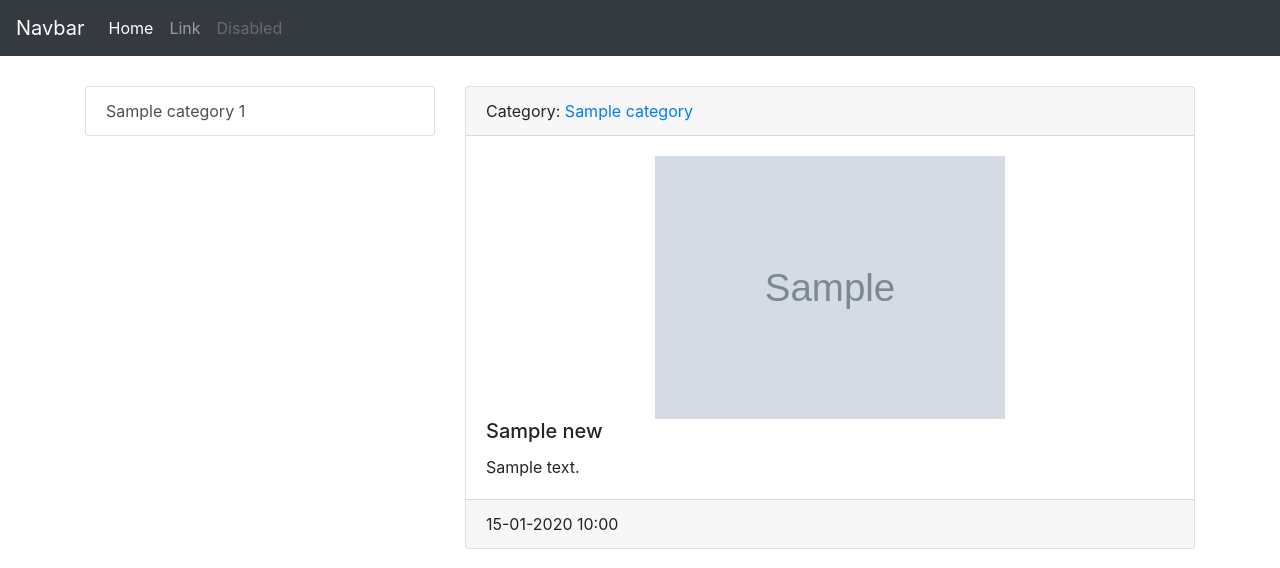
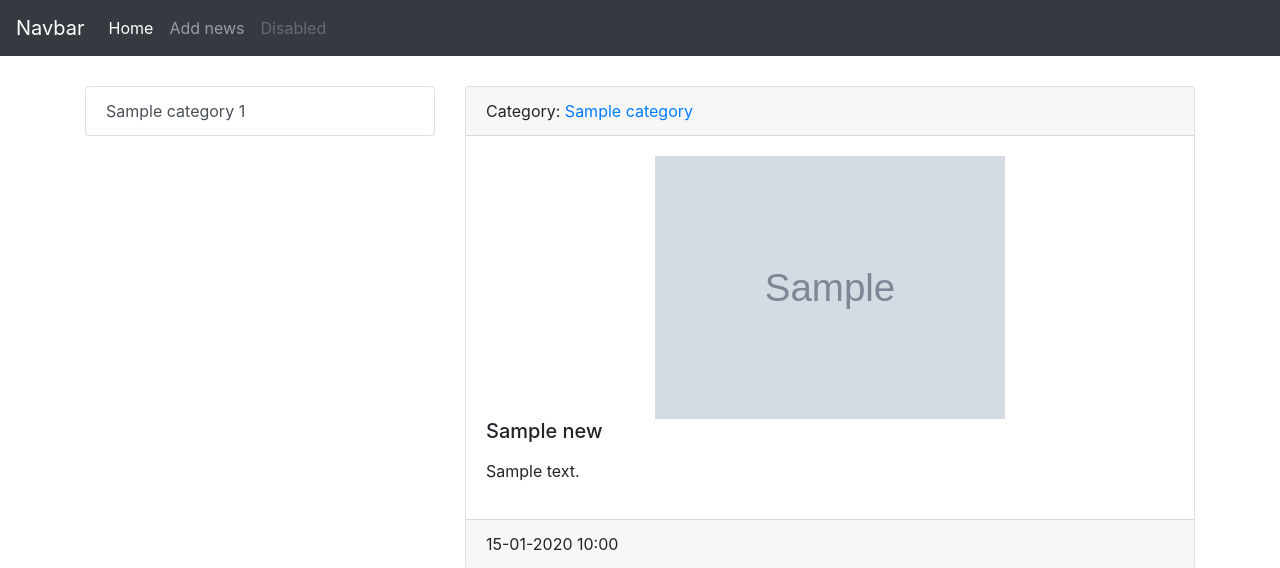
Before and after one commit to DavidMares22/news-site, a Django app: page /news/1 in a window 1280 px wide. Shown: the top 568 px of the page. Run offline with Django 3.2, Linux system fonts and the light colour scheme; tables that the repository leaves empty hold one stand-in row (values such as "Sample post"); grey boxes marked "Sample" are stand-in pictures; some libraries are stand-ins or nearby versions.

Commit message:
delete image after object & form to add post

```diff
--- a/news/admin.py
+++ b/news/admin.py
@@ -4,9 +4,14 @@ from .models import Category
 # Register your models here.
 
 
+
+
+
+
 class NewsAdmin(admin.ModelAdmin):
     list_display = ('id', 'title', 'category','is_published')
     list_editable = ('is_published',)
+
 
 
 class CategoryAdmin(admin.ModelAdmin):
--- a/news/models.py
+++ b/news/models.py
@@ -1,5 +1,7 @@
 from django.db import models
 from django.urls import reverse
+from django.db.models.signals import post_delete
+from django.dispatch import receiver
 
 
 
@@ -19,6 +21,12 @@ class News(models.Model):
         return self.title
 
 
+@receiver(post_delete, sender=News)
+def submission_delete(sender, instance, **kwargs):
+    instance.photo.delete()
+    # instance.photo.delete(False) for filefield
+
+
 class Category(models.Model):
     title = models.CharField(max_length=150, db_index=True)
 
--- a/news/urls.py
+++ b/news/urls.py
@@ -5,5 +5,6 @@ from .views import *
 urlpatterns = [
     path('',index,name='home'),
     path('category/<int:id>',get_category,name='category'),
-    path('news/<int:id>',news_post,name='news_post')
+    path('news/<int:id>',news_post,name='news_post'),
+    path('add/', add_post,name='add_post')
 ]
--- a/news/views.py
+++ b/news/views.py
@@ -1,6 +1,8 @@
-from django.shortcuts import render, get_object_or_404
+from django.shortcuts import render, get_object_or_404,redirect
 from django.http import HttpResponse
 from .models import News,Category
+
+from .forms import NewsForm
 
 
 
@@ -20,3 +22,15 @@ def news_post(request,id):
     # news_post = News.objects.get(pk = id)
     news_post = get_object_or_404(News,pk=id)
     return render(request,'news/news_post.html',{'news_post':news_post})
+
+def add_post(request):
+
+    if request.method == 'POST':
+        form = NewsForm(request.POST,request.FILES)
+
+        if form.is_valid():
+            form.save()
+            return redirect('home')
+
+    form = NewsForm()
+    return render(request,'news/add_post.html',{'form':form})
--- a/templates/news/includes/_navbar.html
+++ b/templates/news/includes/_navbar.html
@@ -12,7 +12,7 @@
           <a class="nav-link" href="#">Home <span class="sr-only">(current)</span></a>
         </li>
         <li class="nav-item">
-          <a class="nav-link" href="#">Link</a>
+          <a class="nav-link" href="{% url 'add_post' %}">Add news</a>
         </li>
 
         <li class="nav-item">
--- a/templates/news/news_post.html
+++ b/templates/news/news_post.html
@@ -22,7 +22,7 @@
       <div class="media-body">
         <img src="{{ news_post.photo.url}}" alt="" width="350" class="mx-auto d-block">
         <h5 class="card-title">{{news_post.title}}</h5>
-        <p class="card-text">{{news_post.content}}</p>
+        <p class="card-text">{{news_post.content | linebreaks}}</p>
 
       </div>
     </div>
```
Also changed, not shown: news/forms.py (added, +8 -0 lines), templates/news/add_post.html (added, +12 -0 lines).
